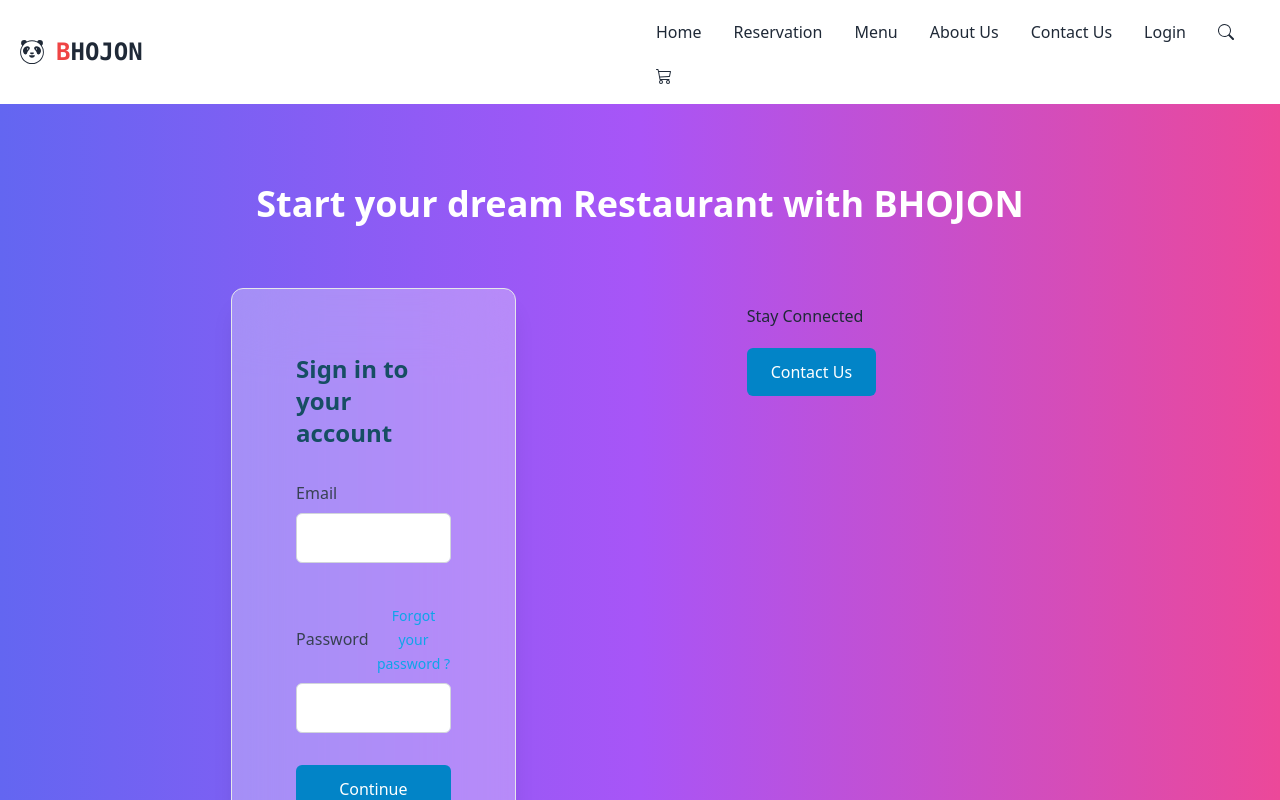
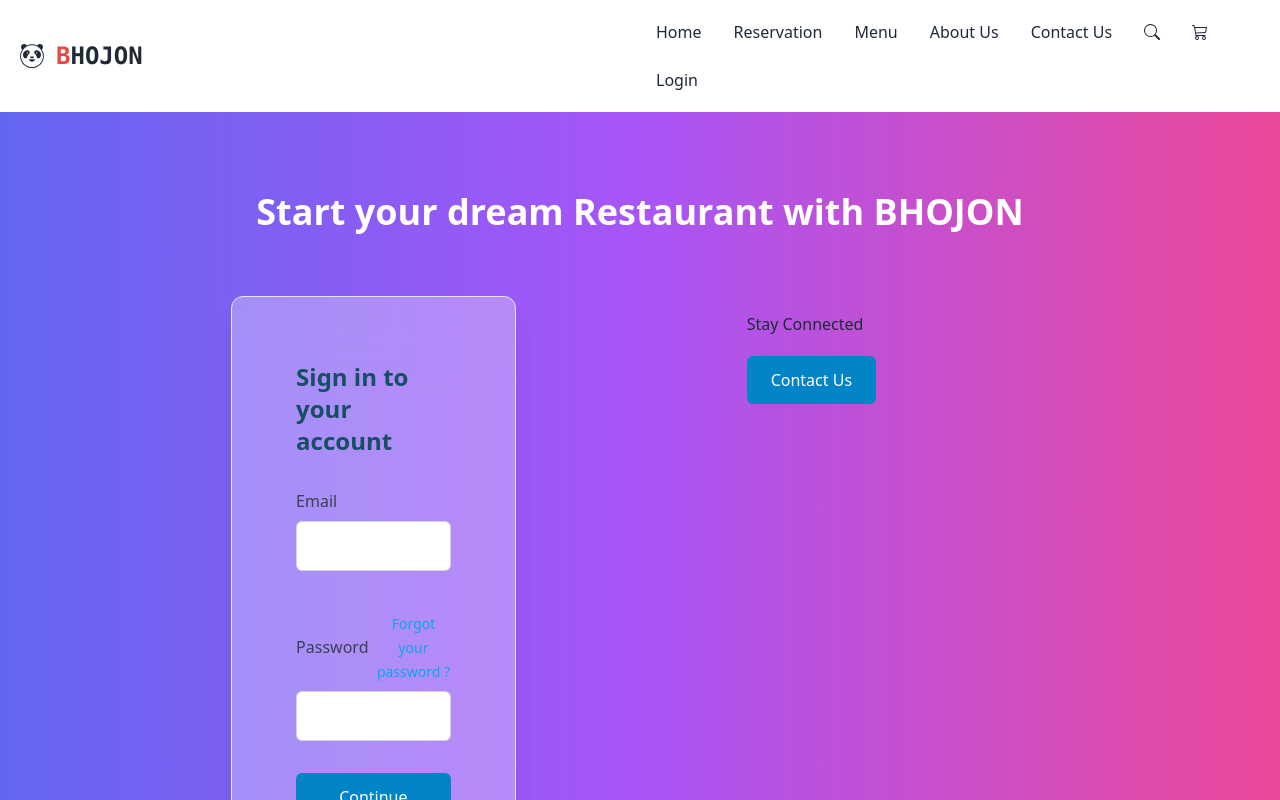
Before and after one commit to nDevers/Bhojon, a React (Create React App) app: page / in a window 1280 px wide. Shown: the top 800 px of the page. Built offline with nearby package versions, Linux system fonts and the light colour scheme; no server answers.

Commit message:
dynamic navbar
1. !user === login menu
2. user?.emailVerified = dashboard menu
3. user === logout menu

Co-Authored-By: AႦιԃ Hαʂαɳ <60427103+AbidHasanPiash@users.noreply.github.com>

```diff
--- a/src/components/Navbar.js
+++ b/src/components/Navbar.js
@@ -33,10 +33,6 @@ const Navbar = () => {
     {
       name: "Contact Us",
       link: "/contact-us",
-    },
-    {
-      name: "Login",
-      link: "/authentication/login",
     },
     {
       name: <BsSearch />,
@@ -84,6 +80,16 @@ const Navbar = () => {
     </li>
   );
 
+  const dashboardMenu =
+    user?.emailVerified && <li>
+      <Link to='/dashboard'>Dashboard</Link>
+    </li>
+
+  const loginMenu =
+    !user && <li>
+      <Link to='/authentication/login'>Login</Link>
+    </li>
+
   loading && <LoadingSpinner />;
 
   error &&
@@ -105,6 +111,10 @@ const Navbar = () => {
         <ul className="menu menu-horizontal font-medium p-0 lg:flex hidden">
           {navbarMenu}
 
+          {loginMenu}
+
+          {dashboardMenu}
+
           {useSignOut}
         </ul>
 
@@ -118,34 +128,11 @@ const Navbar = () => {
           >
             {navbarMenu}
 
-            {user && (
-              <Link
-                onClick={() =>
-                  Swal.fire({
-                    icon: "warning",
-                    title: "Are you sure want to sign out?",
-                    showCancelButton: true,
-                    confirmButtonText: "Yes",
-                    customClass: {
-                      actions: "my-actions",
-                      cancelButton: "order-2 right-gap",
-                      confirmButton: "order-1",
-                    },
-                  }).then((result) => {
-                    if (result.isConfirmed) {
-                      signOut(auth);
+            {loginMenu}
 
-                      toast.success("See you soon!");
-                    }
-                  })
-                }
-                className="bg-gray-200 p-1 md:p-2 lg:p-2 rounded-md"
-              >
-                <Link>
-                  <HiOutlineLogout />
-                </Link>
-              </Link>
-            )}
+            {dashboardMenu}
+
+            {useSignOut}
           </ul>
         </div>
       </div>
```
